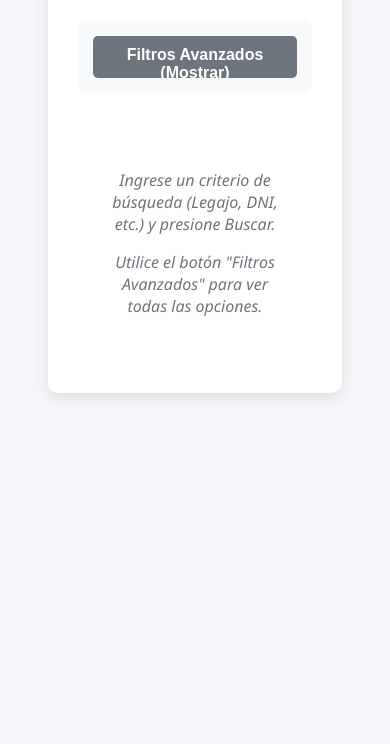
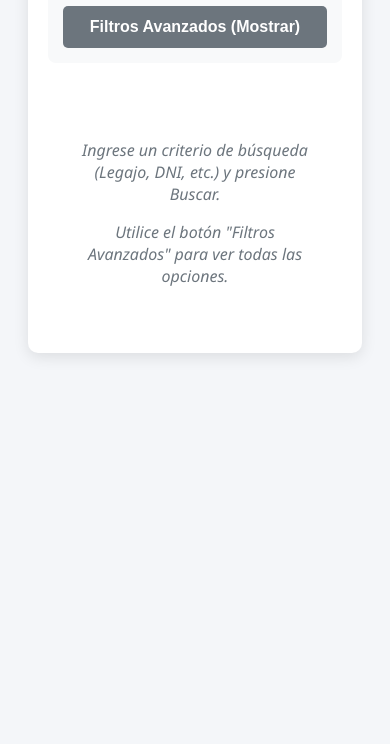
Before and after one commit to LucasCreo/Dashboard-RRHH, a website: page index.html in a window 390 px wide. Shown: the part 196-940 px from the top of the page. After the commit the page ends 900 px from the top, so only its background shows below. Drawn offline with Linux system fonts and the light colour scheme.

Commit message:
Update index.html

```diff
--- a/index.html
+++ b/index.html
@@ -33,13 +33,16 @@
 
         .container {
             width: 100%;
-            /* Ajustado el ancho para la nueva cantidad de columnas */
+            /* Ajuste Clave 1: Usamos un max-width flexible, pero forzamos el contenido a expandirse
+               si la tabla interna es más ancha */
             max-width: 1400px;
             background: var(--card-bg);
             padding: 30px;
             border-radius: 10px;
             box-shadow: 0 4px 15px rgba(0,0,0,0.1);
-            overflow-x: auto; /* Permite scroll horizontal si es necesario */
+            /* Importante: El scroll horizontal se manejará en el cuerpo de la tabla si es necesario */
+            overflow: visible;
+            /* Para que el contenedor se ajuste al ancho que su contenido interno le dicte si es más grande */
         }
 
         h2 {
@@ -272,6 +275,24 @@
             display: block;
             font-size: 0.8em;
             color: #6c757d;
+        }
+
+        /* Media Queries para responsividad */
+        @media (max-width: 768px) {
+            body { padding: 20px; }
+            .container { padding: 20px; }
+            .filtros-grid {
+                /* Aseguramos una columna en móvil si el ancho es muy reducido */
+                grid-template-columns: 1fr;
+            }
+            .search-area {
+                /* Aseguramos que los botones se apilen en móvil */
+                flex-direction: column;
+                align-items: stretch;
+            }
+            .search-area button { width: 100%; }
+
+            /* El table-wrapper ya maneja el scroll en móvil si la tabla es más ancha */
         }
     </style>
 </head>
```
